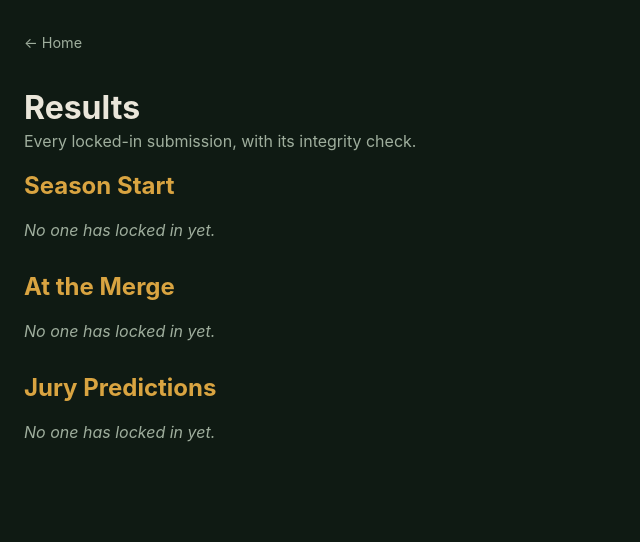
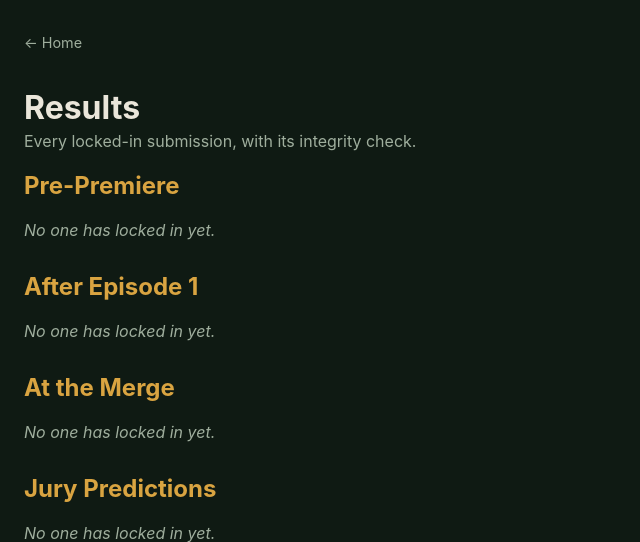
Before and after one commit to bradley-erickson/time-to-vote, a FastAPI app: page /results in a window 1280 px wide. Shown: the top 542 px of the page, without its empty margins (0-640 px from the left). Run offline with FastAPI, Linux system fonts and the light colour scheme.

Commit message:
Implement final voting categories: three rounds, any-count and slotted picks
Split start into pre_premiere and post_premiere, rework merge, add
'any' pick counts, optional slot labels and hints per question, sort
contestants by tribe, and keep the Next button from shifting the header.

Co-Authored-By: Claude Sonnet 5 <noreply@anthropic.com>

```diff
--- a/config/rounds.json
+++ b/config/rounds.json
@@ -1,23 +1,66 @@
 [
   {
-    "id": "start",
-    "title": "Season Start",
-    "subtitle": "Fill this out once, before the season premieres.",
+    "id": "pre_premiere",
+    "title": "Pre-Premiere",
+    "subtitle": "Blind picks \u2014 fill this out before the season premieres.",
     "questions": [
       {
-        "id": "final_three",
-        "prompt": "Final 3",
-        "pick_count": 3
-      },
-      {
-        "id": "idol",
-        "prompt": "Finds hidden immunity idol",
+        "id": "most_hated",
+        "prompt": "Most hated",
         "pick_count": 1
       },
       {
+        "id": "hottest",
+        "prompt": "Hottest",
+        "pick_count": 1
+      },
+      {
+        "id": "first_boot",
+        "prompt": "First boot",
+        "pick_count": 1
+      },
+      {
+        "id": "first_breakdown",
+        "prompt": "Breakdown",
+        "pick_count": 1
+      },
+      {
+        "id": "quits",
+        "prompt": "Quits",
+        "pick_count": 1
+      },
+      {
+        "id": "shot_in_the_dark",
+        "prompt": "Shot in the Dark",
+        "pick_count": 1,
+        "color": "#e63946",
+        "hint": "Blind Sole Survivor guess."
+      }
+    ]
+  },
+  {
+    "id": "post_premiere",
+    "title": "After Episode 1",
+    "subtitle": "Fill this out once, after watching the premiere.",
+    "questions": [
+      {
+        "id": "villains",
+        "prompt": "Villains",
+        "pick_count": "any"
+      },
+      {
+        "id": "dead_weight",
+        "prompt": "Dead weight",
+        "pick_count": "any"
+      },
+      {
         "id": "butcher",
-        "prompt": "Butchers challenge",
-        "pick_count": 1
+        "prompt": "Butcher",
+        "pick_count": 2,
+        "slots": [
+          "Puzzle",
+          "Physical"
+        ]
       },
       {
         "id": "challenge_beast",
@@ -25,9 +68,33 @@
         "pick_count": 1
       },
       {
+        "id": "idol",
+        "prompt": "Finds idol",
+        "pick_count": 2
+      },
+      {
+        "id": "episode_titles",
+        "prompt": "Episode titles",
+        "pick_count": 1
+      },
+      {
+        "id": "blindside",
+        "prompt": "Blindside",
+        "pick_count": 2,
+        "slots": [
+          "Victim",
+          "Mastermind"
+        ]
+      },
+      {
         "id": "votes_against",
-        "prompt": "Most votes against",
+        "prompt": "Votes against",
         "pick_count": 1
+      },
+      {
+        "id": "final_three",
+        "prompt": "Final 3",
+        "pick_count": 3
       },
       {
         "id": "winner",
@@ -43,14 +110,35 @@
     "subtitle": "Fill this out once, right after the merge episode airs.",
     "questions": [
       {
+        "id": "idol_wasted",
+        "prompt": "Idol wasted",
+        "pick_count": 1
+      },
+      {
+        "id": "first_jury",
+        "prompt": "First juror",
+        "pick_count": 1
+      },
+      {
+        "id": "flips",
+        "prompt": "Flips",
+        "pick_count": 1
+      },
+      {
+        "id": "goat",
+        "prompt": "Goat",
+        "pick_count": 1,
+        "hint": "Final 3, fewest jury votes."
+      },
+      {
+        "id": "votes_against",
+        "prompt": "Votes against",
+        "pick_count": 1
+      },
+      {
         "id": "final_three",
         "prompt": "Final 3",
         "pick_count": 3
-      },
-      {
-        "id": "votes_against",
-        "prompt": "Most votes against",
-        "pick_count": 1
       },
       {
         "id": "winner",
--- a/main.py
+++ b/main.py
@@ -52,13 +52,26 @@ def slugify(text: str) -> str:
 
 
 def get_contestants():
+    """Contestants grouped by current tribe (the tribes.json order), then
+    by original tribe within that group, then by name — so swaps cluster
+    people with their new tribemates while keeping old allies together."""
     tribes = get_tribes_by_id()
+    tribe_order = {tid: i for i, tid in enumerate(tribes)}
+    no_tribe = len(tribe_order)
     contestants = load_config("contestants.json")
     for c in contestants:
         assigned = [tribes[t] for t in c.get("tribes", []) if t in tribes]
         c["tribe_colors"] = [t["color"] for t in assigned]
         c["tribe_names"] = [t["name"] for t in assigned]
         c["first_name"] = c["name"].split(" ", 1)[0]
+
+    def sort_key(c):
+        tribe_ids = [t for t in c.get("tribes", []) if t in tribe_order]
+        current = tribe_order[tribe_ids[-1]] if tribe_ids else no_tribe
+        original = tribe_order[tribe_ids[0]] if tribe_ids else no_tribe
+        return (current, original, c["name"])
+
+    contestants.sort(key=sort_key)
     return contestants
 
 
@@ -267,7 +280,11 @@ async def submit_round(request: Request, round_id: str):
     else:
         for question in round_["questions"]:
             picks = form.getlist(f"answer__{question['id']}")
-            if len(picks) != question["pick_count"]:
+            if question["pick_count"] == "any":
+                if not picks:
+                    error = f"\"{question['prompt']}\" needs at least 1 pick."
+                    break
+            elif len(picks) != question["pick_count"]:
                 error = f"\"{question['prompt']}\" needs exactly {question['pick_count']} pick(s)."
                 break
             answers[question["id"]] = picks
--- a/static/style.css
+++ b/static/style.css
@@ -748,3 +748,27 @@ input[type="color"] {
 }
 
 .admin-tribe-row input[type="text"] { flex: 1; }
+
+.slot-badge {
+  position: absolute;
+  top: 6px;
+  left: 6px;
+  padding: 2px 8px;
+  border-radius: 999px;
+  background: rgba(0, 0, 0, 0.75);
+  color: #fff;
+  font-size: 0.8rem;
+  font-weight: 700;
+}
+
+.pick-hint.pick-hint-any {
+  color: var(--text, #fff);
+  font-size: 1.15rem;
+  font-weight: 700;
+}
+
+/* Keep Next's space reserved while hidden so the header doesn't shift when it appears */
+#next-btn[hidden] {
+  display: inline-block;
+  visibility: hidden;
+}
--- a/templates/results.html
+++ b/templates/results.html
@@ -45,7 +45,7 @@
             <img src="{{ c.image }}" alt="{{ c.name }}" title="{{ c.name }}">
             {% endfor %}
           </div>
-          <span class="pick-names">{{ answer.picks | map(attribute="first_name") | join(", ") }}</span>
+          <span class="pick-names">{% set slots = r.questions[loop.index0].slots %}{% if slots %}{% for c in answer.picks %}{{ slots[loop.index0] }}: {{ c.first_name }}{% if not loop.last %}, {% endif %}{% endfor %}{% else %}{{ answer.picks | map(attribute="first_name") | join(", ") }}{% endif %}</span>
         </td>
         {% endfor %}
         <td>{{ row.locked_at }}</td>
```
Also changed, not shown: templates/_wizard.html (+24 -5 lines), README.md.
